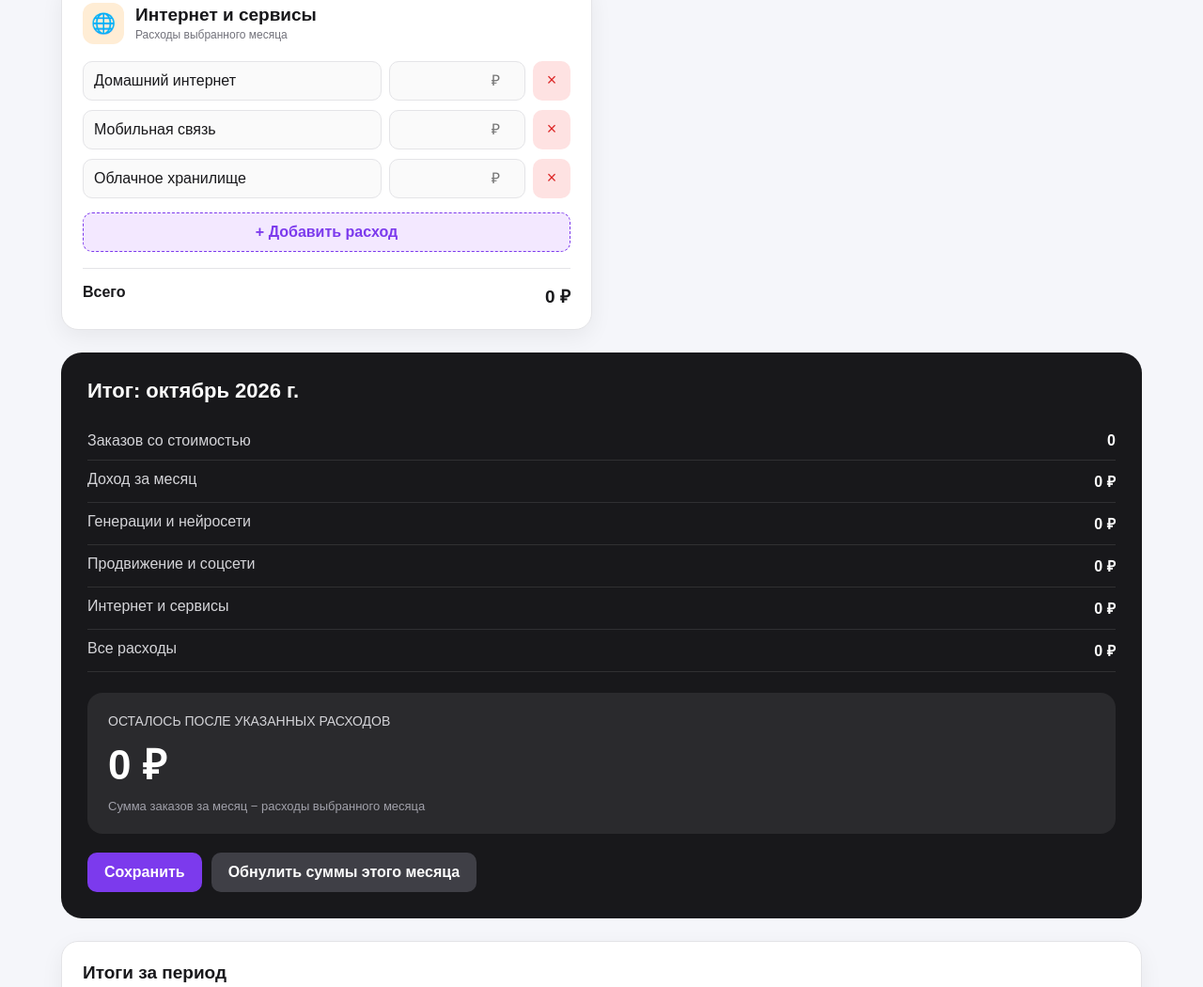
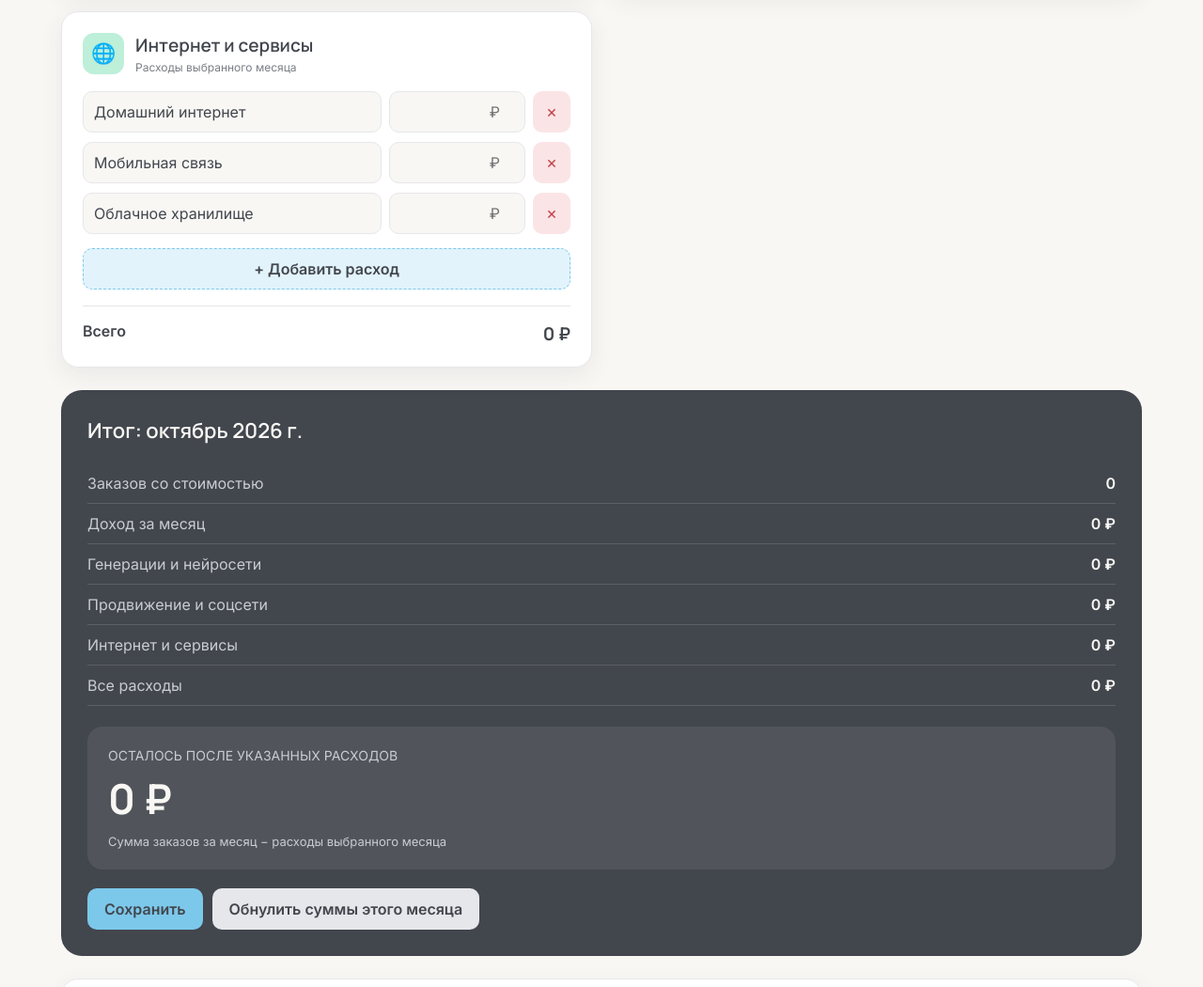
Before and after one commit to nadinfolc-debug/My-Calculator, a plain HTML site: page creator-budget.html in a window 1280 px wide. Shown: the part 1282-2332 px from the top of the page at 94% size. Drawn offline with Linux system fonts and the light colour scheme.

Commit message:
Изменила цветовую палитру

```diff
--- a/creator-budget.html
+++ b/creator-budget.html
@@ -5,6 +5,10 @@
 <meta name="viewport" content="width=device-width, initial-scale=1.0">
 <title>Заказы и расходы нейрокреатора</title>
 
+<link rel="preconnect" href="https://fonts.googleapis.com">
+<link rel="preconnect" href="https://fonts.gstatic.com" crossorigin>
+<link href="https://fonts.googleapis.com/css2?family=Inter:wght@400;500;600&family=Manrope:wght@300;400;600;700&display=swap" rel="stylesheet">
+
 <style>
 * {
     box-sizing: border-box;
@@ -14,44 +18,65 @@
 
 :root {
     color-scheme: light;
-    --bg: #f5f6fa;
+    --milk: #f8f7f4;
+    --azure: #7cc8eb;
+    --lavender: #c9c2ff;
+    --mint: #bdefd9;
+    --graphite: #42464d;
+    --light-gray: #e6e7ea;
+
+    --bg: var(--milk);
     --card: #ffffff;
-    --text: #18181b;
-    --muted: #71717a;
-    --border: #e4e4e7;
-    --input: #fafafa;
-    --purple: #7c3aed;
-    --purple-light: #f3e8ff;
-    --red: #dc2626;
-    --red-light: #fee2e2;
-    --blue-light: #dbeafe;
-    --orange-light: #ffedd5;
-    --positive: #16a34a;
-    --negative: #dc2626;
+    --text: var(--graphite);
+    --muted: #7a7e86;
+    --border: var(--light-gray);
+    --input: var(--milk);
+    --surface-alt: var(--light-gray);
+    --accent: var(--azure);
+    --accent-text: #2b7da6;
+    --accent-light: #e2f3fb;
+    --secondary-light: var(--lavender);
+    --extra-light: var(--mint);
+    --red: #c2434b;
+    --red-light: #fbe4e5;
+    --positive: #2f8f68;
+    --negative: #c2434b;
+    --on-accent: var(--graphite);
+    --result-bg: var(--graphite);
+    --result-text: var(--milk);
+    --result-muted: #c9ccd2;
+    --result-positive: var(--mint);
+    --result-negative: #ffb8bc;
     --radius: 18px;
-    --shadow: 0 8px 25px rgba(0, 0, 0, 0.06);
+    --shadow: 0 8px 25px rgba(66, 70, 77, 0.08);
+    --font-heading: "Manrope", "Inter", Arial, sans-serif;
+    --font-body: "Inter", Arial, sans-serif;
 }
 
 :root[data-theme="dark"] {
     color-scheme: dark;
-    --bg: #111118;
-    --card: #20202b;
-    --text: #f4f4f5;
-    --muted: #b0b0be;
-    --border: #3f3f50;
-    --input: #292936;
-    --purple: #c4b5fd;
-    --purple-light: #34264d;
-    --red: #fca5a5;
-    --red-light: #49262c;
-    --blue-light: #223452;
-    --orange-light: #4b3222;
-    --positive: #86efac;
-    --negative: #fca5a5;
+    --bg: #2a2d32;
+    --card: #34383e;
+    --text: var(--milk);
+    --muted: #b4b8bf;
+    --border: #4b5058;
+    --input: #2e3237;
+    --surface-alt: #3d4249;
+    --accent: var(--azure);
+    --accent-text: var(--azure);
+    --accent-light: #2f4652;
+    --secondary-light: #45416a;
+    --extra-light: #304b41;
+    --red: #ffb8bc;
+    --red-light: #4d3236;
+    --positive: var(--mint);
+    --negative: #ffb8bc;
+    --result-bg: #1f2125;
 }
 
 body {
-    font-family: Arial, sans-serif;
+    font-family: var(--font-body);
+    font-weight: 400;
     background: var(--bg);
     color: var(--text);
     padding: 30px 16px 60px;
@@ -63,6 +88,16 @@ select {
     font: inherit;
 }
 
+h1,
+h2,
+h3,
+.result-title,
+.summary-value,
+.section-total strong,
+.main-profit-value {
+    font-family: var(--font-heading);
+}
+
 button {
     cursor: pointer;
 }
@@ -70,7 +105,7 @@ button {
 button:focus-visible,
 input:focus-visible,
 select:focus-visible {
-    outline: 3px solid var(--purple);
+    outline: 3px solid var(--accent);
     outline-offset: 3px;
 }
 
@@ -94,12 +129,13 @@ select:focus-visible {
 
 .badge {
     display: inline-block;
-    background: var(--purple-light);
-    color: var(--purple);
+    background: var(--secondary-light);
+    color: var(--text);
     padding: 7px 12px;
     border-radius: 100px;
     font-size: 13px;
-    font-weight: bold;
+    font-weight: 600;
+    letter-spacing: 0.04em;
 }
 
 .header-actions {
@@ -122,6 +158,8 @@ select:focus-visible {
 
 .header h1 {
     font-size: clamp(28px, 5vw, 44px);
+    font-weight: 700;
+    letter-spacing: -0.02em;
     margin-bottom: 10px;
 }
 
@@ -188,7 +226,7 @@ select:focus-visible {
 
 .summary-value {
     font-size: 28px;
-    font-weight: 800;
+    font-weight: 700;
 }
 
 .income-value {
@@ -200,7 +238,7 @@ select:focus-visible {
 }
 
 .profit-value {
-    color: var(--purple);
+    color: var(--accent-text);
 }
 
 .grid {
@@ -237,19 +275,20 @@ select:focus-visible {
 }
 
 .ai-section .icon {
-    background: var(--purple-light);
+    background: var(--secondary-light);
 }
 
 .social-section .icon {
-    background: var(--blue-light);
+    background: var(--accent-light);
 }
 
 .internet-section .icon {
-    background: var(--orange-light);
+    background: var(--extra-light);
 }
 
 .section h2 {
     font-size: 19px;
+    font-weight: 600;
 }
 
 .description {
@@ -326,11 +365,11 @@ select:focus-visible {
     width: 100%;
     margin-top: 5px;
     padding: 11px;
-    border: 1px dashed var(--purple);
+    border: 1px dashed var(--accent);
     border-radius: 10px;
-    background: var(--purple-light);
-    color: var(--purple);
-    font-weight: bold;
+    background: var(--accent-light);
+    color: var(--text);
+    font-weight: 600;
 }
 
 .section-total {
@@ -340,11 +379,12 @@ select:focus-visible {
     border-top: 1px solid var(--border);
     padding-top: 16px;
     margin-top: 17px;
-    font-weight: bold;
+    font-weight: 600;
 }
 
 .section-total strong {
     font-size: 19px;
+    font-weight: 700;
 }
 
 .empty,
@@ -369,7 +409,7 @@ select:focus-visible {
 }
 
 .legacy {
-    background: var(--purple-light);
+    background: var(--surface-alt);
     padding: 15px;
     border-radius: 12px;
     margin-bottom: 16px;
@@ -382,14 +422,15 @@ select:focus-visible {
 
 .result {
     margin-top: 24px;
-    background: #18181b;
-    color: white;
+    background: var(--result-bg);
+    color: var(--result-text);
     border-radius: 22px;
     padding: 28px;
 }
 
 .result-title {
     font-size: 22px;
+    font-weight: 600;
     margin-bottom: 20px;
 }
 
@@ -398,30 +439,30 @@ select:focus-visible {
     justify-content: space-between;
     gap: 20px;
     padding: 11px 0;
-    border-bottom: 1px solid rgba(255, 255, 255, 0.1);
+    border-bottom: 1px solid rgba(248, 247, 244, 0.14);
 }
 
 .result-line span {
-    color: #d4d4d8;
+    color: var(--result-muted);
 }
 
 .main-profit {
     margin-top: 22px;
     padding: 22px;
     border-radius: 16px;
-    background: rgba(255, 255, 255, 0.08);
+    background: rgba(248, 247, 244, 0.08);
 }
 
 .main-profit-label {
     font-size: 14px;
-    color: #d4d4d8;
+    color: var(--result-muted);
     margin-bottom: 7px;
 }
 
 .main-profit-value {
     font-size: clamp(30px, 6vw, 44px);
-    font-weight: 900;
-    color: #86efac;
+    font-weight: 700;
+    color: var(--result-positive);
 }
 
 .summary-value,
@@ -431,7 +472,7 @@ strong {
 }
 
 .formula {
-    color: #a1a1aa;
+    color: var(--result-muted);
     font-size: 13px;
     margin-top: 8px;
 }
@@ -446,17 +487,17 @@ strong {
     border: none;
     padding: 12px 18px;
     border-radius: 10px;
-    font-weight: bold;
+    font-weight: 600;
 }
 
 .save {
-    background: #7c3aed;
-    color: white;
+    background: var(--accent);
+    color: var(--on-accent);
 }
 
 .reset {
-    background: #3f3f46;
-    color: white;
+    background: var(--light-gray);
+    color: var(--graphite);
 }
 
 .period-report {
@@ -492,8 +533,12 @@ strong {
     padding: 10px 0;
 }
 
+.report-table th {
+    font-weight: 600;
+}
+
 .report-table tfoot {
-    font-weight: bold;
+    font-weight: 600;
 }
 
 .report-positive {
@@ -1715,12 +1760,12 @@ function calculate() {
     byId("summaryProfit").style.color =
         stats.profit > 0 ? "var(--positive)" :
         stats.profit < 0 ? "var(--negative)" :
-        "var(--purple)";
+        "var(--accent-text)";
 
     byId("resultProfit").style.color =
-        stats.profit > 0 ? "#86efac" :
-        stats.profit < 0 ? "#fca5a5" :
-        "#ffffff";
+        stats.profit > 0 ? "var(--result-positive)" :
+        stats.profit < 0 ? "var(--result-negative)" :
+        "var(--result-text)";
 
     const daily = byId("dailyTotals");
     daily.innerHTML = "";
```
